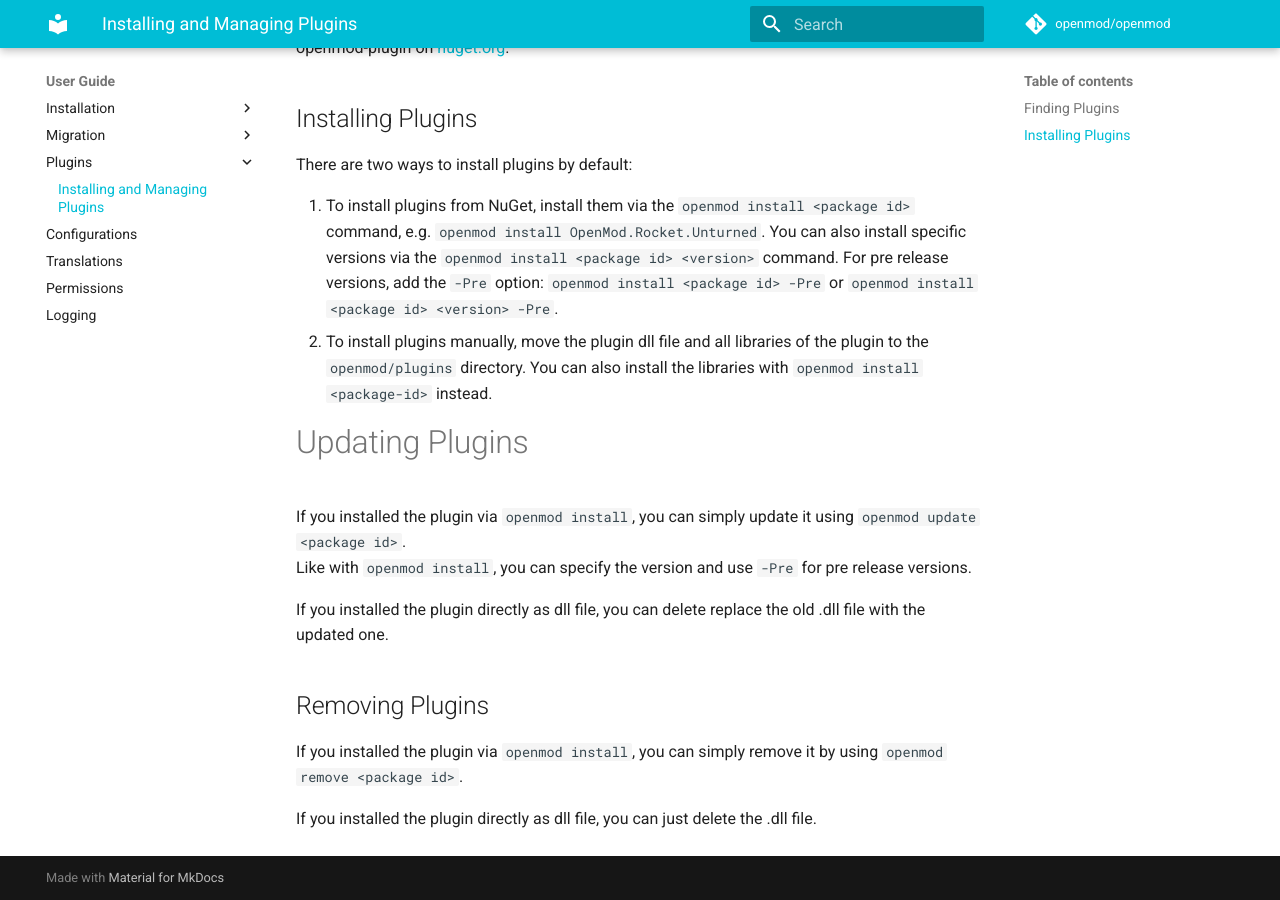
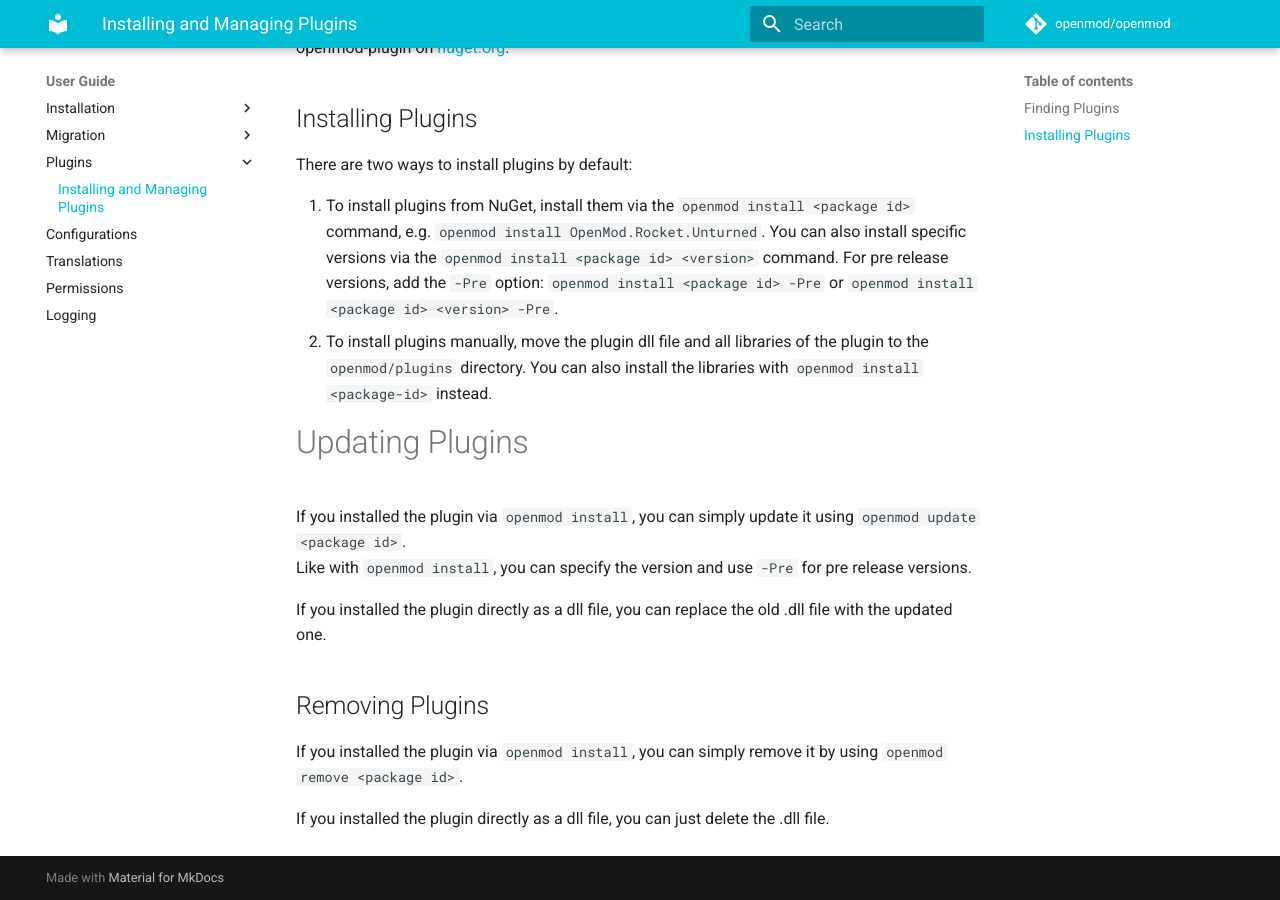
Before and after one commit to openmod/openmod-docs, an MkDocs documentation site: the page built from content/user-guide/plugins/plugin-management.md, in a window 1280 px wide and 900 px high, scrolled down 542 px. Built offline with MkDocs 1.6.1 and Material for MkDocs 9.7.7, drawn with Linux system fonts in a browser that asks for light colours; comment, search, counter and statistics services are not loaded; old or Windows-style settings are respelled for this version of MkDocs.

Commit message:
Added necessary articles/prepositions

```diff
--- a/content/user-guide/plugins/plugin-management.md
+++ b/content/user-guide/plugins/plugin-management.md
@@ -22,9 +22,9 @@ There are two ways to install plugins by default:
 If you installed the plugin via `openmod install`, you can simply update it using `openmod update <package id>`.
 Like with `openmod install`, you can specify the version and use `-Pre` for pre release versions.
 
-If you installed the plugin directly as dll file, you can delete replace the old .dll file with the updated one.
+If you installed the plugin directly as a dll file, you can replace the old .dll file with the updated one.
 
 ## Removing Plugins
 If you installed the plugin via `openmod install`, you can simply remove it by using `openmod remove <package id>`.
 
-If you installed the plugin directly as dll file, you can just delete the .dll file.
+If you installed the plugin directly as a dll file, you can just delete the .dll file.
```
Also changed, not shown: content/development-guide/commands.md (+1 -1 lines), content/development-guide/making-your-first-plugin.md (+5 -5 lines), content/development-guide/scheduling.md (+1 -1 lines).
